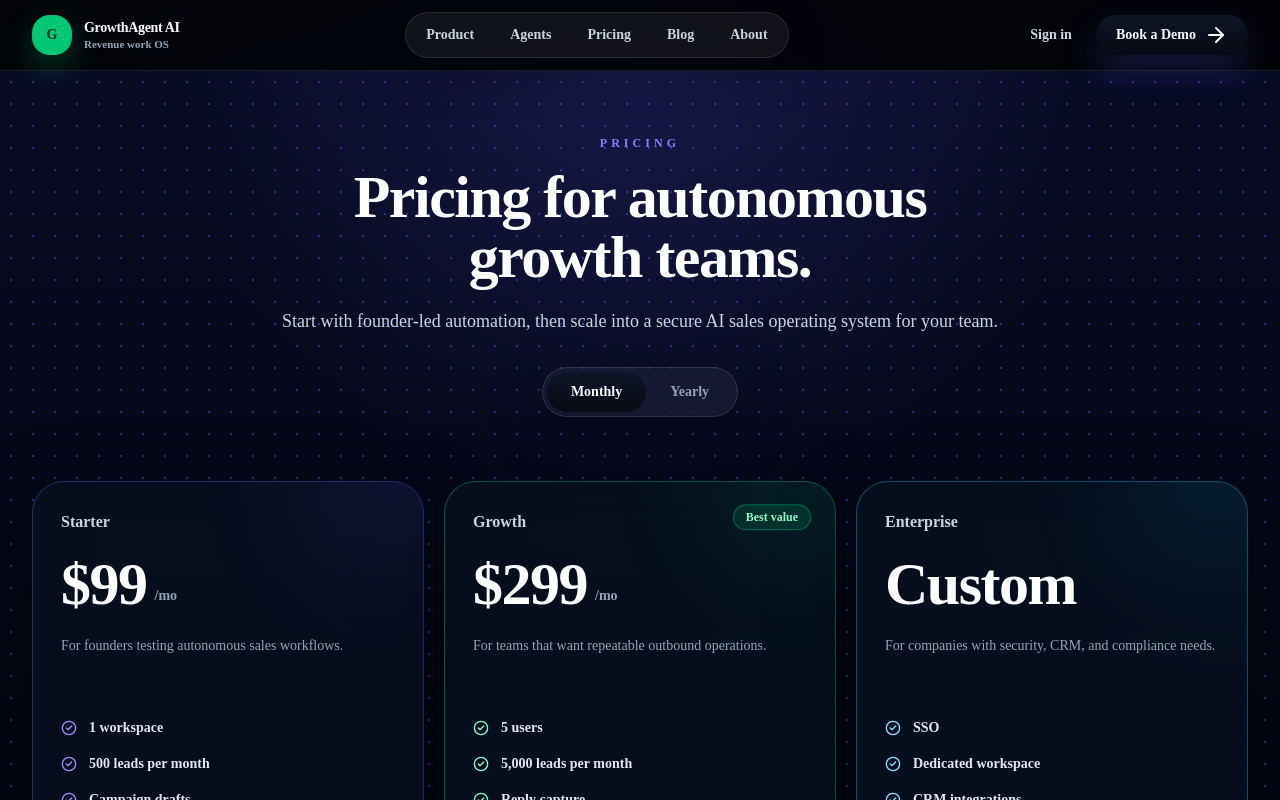
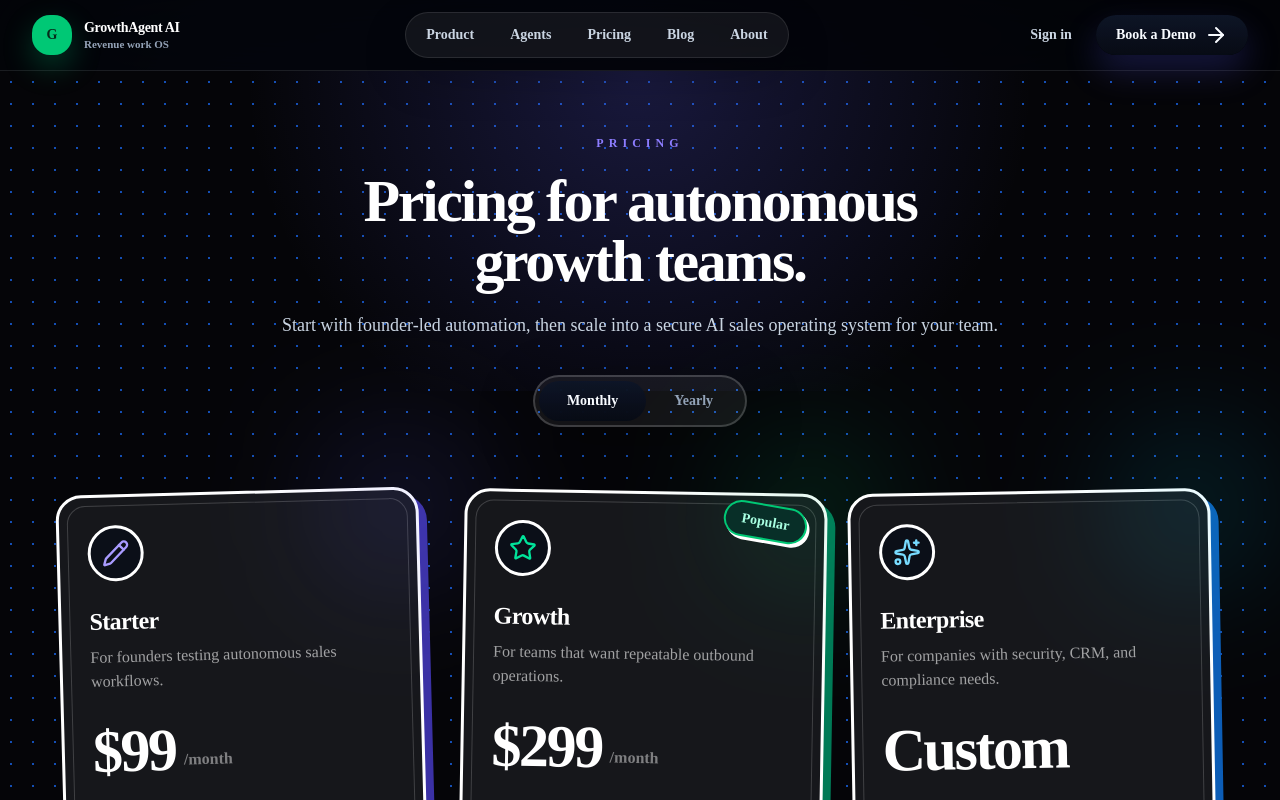
Before and after one commit to minhal-coding/growthagent-ai-site, a Next.js app: page /pricing in a window 1280 px wide. Shown: the top 800 px of the page. Built offline with nearby package versions, Linux system fonts and the light colour scheme.

Commit message:
Make pricing cards hand drawn

```diff
--- a/src/components/ui/pricing-container.tsx
+++ b/src/components/ui/pricing-container.tsx
@@ -1,9 +1,9 @@
 "use client";
 
 import Link from "next/link";
-import { useEffect, useRef, useState } from "react";
-import { animate, motion, useMotionValue, useSpring, useTransform } from "framer-motion";
-import { CheckCircle2, Sparkles } from "lucide-react";
+import { useState } from "react";
+import { motion } from "framer-motion";
+import { Check, Pencil, Sparkles, Star } from "lucide-react";
 
 import { cn } from "@/lib/utils";
 
@@ -29,129 +29,110 @@
 
 const accentStyles = {
   purple: {
-    text: "text-[#9d8cff]",
-    border: "border-[#6161ff]/35",
-    glow: "from-[#6161ff]/30",
-    badge: "border-[#6161ff]/40 bg-[#6161ff]/14 text-[#c7b8ff]",
+    icon: "text-[#a99bff]",
+    badge: "border-[#a99bff] bg-[#211b4a] text-[#ded8ff]",
+    line: "from-[#a99bff] to-[#6161ff]",
+    shadow: "shadow-[8px_8px_0_#3b31a5]",
+    glow: "bg-[#6161ff]/18",
   },
   green: {
-    text: "text-[#8ff8c7]",
-    border: "border-[#00c875]/40",
-    glow: "from-[#00c875]/30",
-    badge: "border-[#00c875]/40 bg-[#00c875]/14 text-[#8ff8c7]",
+    icon: "text-[#00e39a]",
+    badge: "border-[#00c875] bg-[#082f28] text-[#a8ffe1]",
+    line: "from-[#00e39a] to-[#00a96b]",
+    shadow: "shadow-[8px_8px_0_#007a56]",
+    glow: "bg-[#00c875]/18",
   },
   blue: {
-    text: "text-[#8bdfff]",
-    border: "border-[#00d2ff]/35",
-    glow: "from-[#00d2ff]/25",
-    badge: "border-[#00d2ff]/40 bg-[#00d2ff]/12 text-[#8bdfff]",
+    icon: "text-[#77dbff]",
+    badge: "border-[#77dbff] bg-[#07273c] text-[#c5efff]",
+    line: "from-[#77dbff] to-[#1889ff]",
+    shadow: "shadow-[8px_8px_0_#0c5db6]",
+    glow: "bg-[#00d2ff]/16",
   },
 };
 
-function Counter({ from, to }: { from: number; to: number }) {
-  const nodeRef = useRef<HTMLSpanElement>(null);
+const iconByName = {
+  Starter: Pencil,
+  Growth: Star,
+  Enterprise: Sparkles,
+};
 
-  useEffect(() => {
-    const node = nodeRef.current;
-    if (!node) return;
-    const controls = animate(from, to, {
-      duration: 0.7,
-      onUpdate(value) {
-        node.textContent = value.toFixed(0);
-      },
-    });
-    return () => controls.stop();
-  }, [from, to]);
+const rotations = ["md:-rotate-[1.5deg]", "md:rotate-[1deg]", "md:-rotate-[1deg]"];
 
-  return <span ref={nodeRef}>{to}</span>;
-}
-
-function Price({ value, previous }: { value: number | "Custom"; previous: number | "Custom" }) {
-  if (value === "Custom") {
-    return <span>Custom</span>;
-  }
-
-  return (
-    <>
-      $<Counter from={typeof previous === "number" ? previous : value} to={value} />
-    </>
-  );
+function formatPrice(value: number | "Custom") {
+  return value === "Custom" ? "Custom" : `$${value}`;
 }
 
 function PricingCard({ plan, yearly, index }: { plan: PricingPlan; yearly: boolean; index: number }) {
-  const cardRef = useRef<HTMLDivElement>(null);
-  const mouseX = useMotionValue(0);
-  const mouseY = useMotionValue(0);
-  const rotateX = useSpring(useTransform(mouseY, [-0.5, 0.5], [4, -4]), { damping: 18, stiffness: 140 });
-  const rotateY = useSpring(useTransform(mouseX, [-0.5, 0.5], [-4, 4]), { damping: 18, stiffness: 140 });
-  const styles = accentStyles[plan.accent];
+  const accent = accentStyles[plan.accent];
+  const Icon = iconByName[plan.name as keyof typeof iconByName] ?? Sparkles;
   const price = yearly ? plan.yearlyPrice : plan.monthlyPrice;
-  const previousPrice = yearly ? plan.monthlyPrice : plan.yearlyPrice;
 
   return (
     <motion.article
-      ref={cardRef}
-      initial={{ opacity: 0, y: 28 }}
+      initial={{ opacity: 0, y: 24 }}
       whileInView={{ opacity: 1, y: 0 }}
       viewport={{ once: true, margin: "-80px" }}
-      transition={{ delay: index * 0.08, duration: 0.45 }}
-      style={{ rotateX, rotateY, transformPerspective: 1200 }}
-      onMouseMove={(event) => {
-        const rect = cardRef.current?.getBoundingClientRect();
-        if (!rect) return;
-        mouseX.set((event.clientX - (rect.x + rect.width / 2)) / rect.width);
-        mouseY.set((event.clientY - (rect.y + rect.height / 2)) / rect.height);
-      }}
-      onMouseLeave={() => {
-        mouseX.set(0);
-        mouseY.set(0);
-      }}
+      transition={{ delay: index * 0.08, duration: 0.42 }}
+      whileHover={{ y: -8, rotate: 0 }}
       className={cn(
-        "group relative flex min-h-[30rem] flex-col overflow-hidden rounded-[2rem] border bg-[#07111f]/88 p-6 shadow-[0_28px_90px_rgba(0,0,0,0.32)] backdrop-blur-xl sm:p-7",
-        styles.border,
+        "group relative min-h-[31rem] rounded-[1.6rem] border-[3px] border-white bg-[#16171b] p-6 text-white transition duration-300 sm:p-7",
+        "before:absolute before:inset-2 before:rounded-[1.15rem] before:border before:border-white/18 before:content-['']",
+        "after:absolute after:-bottom-2 after:left-7 after:h-[3px] after:w-[calc(100%-3.5rem)] after:rounded-full after:bg-white/80 after:content-['']",
+        "hover:-translate-x-1 hover:-translate-y-1 hover:shadow-[12px_12px_0_#ffffff]",
+        accent.shadow,
+        rotations[index % rotations.length],
       )}
     >
-      <div className={cn("absolute -right-24 -top-24 size-52 rounded-full bg-gradient-to-br to-transparent opacity-70 blur-3xl", styles.glow)} />
+      <div className={cn("absolute -right-14 -top-14 size-36 rounded-full blur-3xl", accent.glow)} />
+      <div className="relative z-10 flex h-full flex-col">
         {plan.isPopular ? (
-        <motion.span
-          animate={{ y: [0, -3, 0] }}
-          transition={{ duration: 2.3, repeat: Infinity }}
-          className={cn("absolute right-6 top-6 rounded-full border px-3 py-1 text-xs font-black", styles.badge)}
+          <div
+            className={cn(
+              "absolute -right-3 -top-5 rotate-[9deg] rounded-full border-2 px-4 py-1.5 text-sm font-black shadow-[3px_3px_0_#ffffff]",
+              accent.badge,
+            )}
           >
-          Best value
-        </motion.span>
+            Popular
+          </div>
         ) : null}
 
-      <div className="relative z-10">
-        <p className="text-base font-black text-slate-300">{plan.name}</p>
-        <div className="mt-5 flex items-end gap-2">
-          <p className="text-5xl font-black tracking-tight text-white sm:text-6xl">
-            <Price value={price} previous={previousPrice} />
-          </p>
-          {price !== "Custom" ? <span className="pb-2 text-sm font-bold text-slate-500">/mo</span> : null}
-        </div>
-        <p className="mt-5 min-h-14 text-sm font-medium leading-6 text-slate-400">{plan.description}</p>
+        <div className={cn("mb-6 flex size-14 items-center justify-center rounded-full border-[3px] border-white bg-[#0b0f18]", accent.icon)}>
+          <Icon className="size-7" />
         </div>
 
-      <div className="relative z-10 mt-7 flex flex-1 flex-col gap-4">
+        <h3 className="text-2xl font-black tracking-tight">{plan.name}</h3>
+        <p className="mt-2 min-h-12 text-base font-medium leading-6 text-white/60">{plan.description}</p>
+
+        <div className="mt-7 flex items-end gap-2">
+          <p className="text-5xl font-black tracking-[-0.04em] sm:text-6xl">{formatPrice(price)}</p>
+          {price !== "Custom" ? <span className="pb-2 text-base font-bold text-white/45">/month</span> : null}
+        </div>
+
+        {yearly && price !== "Custom" ? (
+          <p className="mt-2 text-sm font-black text-[#00e39a]">Annual discount applied</p>
+        ) : null}
+
+        <div className={cn("my-7 h-[3px] rounded-full bg-gradient-to-r", accent.line)} />
+
+        <div className="flex flex-1 flex-col gap-4">
           {plan.features.map((feature) => (
-          <motion.div
-            key={feature}
-            whileHover={{ x: 4 }}
-            className="flex items-center gap-3 text-sm font-black text-slate-200"
-          >
-            <CheckCircle2 className={cn("size-4", styles.text)} />
+            <div key={feature} className="flex items-center gap-3 text-base font-black text-white/86">
+              <span className="flex size-6 shrink-0 items-center justify-center rounded-full border-2 border-white">
+                <Check className="size-3.5" />
+              </span>
               {feature}
-          </motion.div>
+            </div>
           ))}
         </div>
 
         <Link
           href="/contact"
-        className="relative z-10 mt-8 inline-flex min-h-12 items-center justify-center rounded-full bg-white px-5 text-sm font-black text-slate-950 transition hover:-translate-y-0.5 hover:bg-[#f4f7fb]"
+          className="mt-8 inline-flex min-h-12 w-full items-center justify-center rounded-xl border-[3px] border-white bg-white px-5 text-base font-black text-[#0b0f18] shadow-[4px_4px_0_#5d6472] transition hover:-translate-x-0.5 hover:-translate-y-0.5 hover:shadow-[7px_7px_0_#5d6472]"
         >
           {plan.cta ?? "Book a Demo"}
         </Link>
+      </div>
     </motion.article>
   );
 }
@@ -167,46 +148,40 @@
   const [yearly, setYearly] = useState(false);
 
   return (
-    <section className={cn("relative overflow-hidden px-4 py-16 sm:px-6 lg:px-8", className)}>
-      <div className="absolute inset-0 bg-[radial-gradient(circle_at_50%_0%,rgba(97,97,255,0.16),transparent_38%),linear-gradient(180deg,#080b24_0%,#020611_62%)]" />
-      <div className="absolute inset-0 opacity-50 [background-image:radial-gradient(#1b6fff_1px,transparent_1px)] [background-size:22px_22px]" />
+    <section className={cn("relative overflow-x-clip px-4 py-16 sm:px-6 lg:px-8", className)}>
+      <div className="absolute inset-0 bg-[#050508]" />
+      <div className="absolute inset-0 opacity-70 [background-image:radial-gradient(#1b6fff_1px,transparent_1px)] [background-size:22px_22px]" />
+      <div className="absolute inset-x-0 top-0 h-80 bg-[radial-gradient(circle_at_50%_0%,rgba(97,97,255,0.22),transparent_55%)]" />
 
-      <div className="relative z-10 mx-auto max-w-7xl">
+      <div className="relative z-10 mx-auto w-full max-w-6xl">
         <div className="mx-auto max-w-4xl text-center">
-          <p className="text-xs font-black uppercase tracking-[0.34em] text-[#8d7dff]">{eyebrow}</p>
-          <h2 className="mt-4 text-balance text-4xl font-black tracking-tight text-white sm:text-5xl lg:text-6xl">
+          <p className="text-xs font-black uppercase tracking-[0.42em] text-[#8d7dff]">{eyebrow}</p>
+          <h2 className="mx-auto mt-5 max-w-3xl text-balance text-4xl font-black tracking-[-0.04em] text-white sm:text-5xl lg:text-6xl">
             {title}
           </h2>
           <p className="mx-auto mt-5 max-w-3xl text-base font-medium leading-7 text-slate-300 sm:text-lg">{subtitle}</p>
         </div>
 
-        <div className="mt-8 flex justify-center">
-          <div className="inline-flex rounded-full border border-white/12 bg-white/[0.05] p-1 shadow-[0_18px_60px_rgba(0,0,0,0.28)] backdrop-blur">
+        <div className="mt-9 flex justify-center">
+          <div className="inline-flex rounded-full border-2 border-white/18 bg-white/[0.06] p-1 shadow-[0_18px_60px_rgba(0,0,0,0.28)]">
             <button
               type="button"
               onClick={() => setYearly(false)}
-              className={cn("min-h-10 rounded-full px-6 text-sm font-black transition", !yearly ? "bg-white text-slate-950" : "text-slate-400 hover:text-white")}
+              className={cn("min-h-10 rounded-full px-7 text-sm font-black transition", !yearly ? "bg-white text-slate-950" : "text-slate-400 hover:text-white")}
             >
               Monthly
             </button>
             <button
               type="button"
               onClick={() => setYearly(true)}
-              className={cn("min-h-10 rounded-full px-6 text-sm font-black transition", yearly ? "bg-white text-slate-950" : "text-slate-400 hover:text-white")}
+              className={cn("min-h-10 rounded-full px-7 text-sm font-black transition", yearly ? "bg-white text-slate-950" : "text-slate-400 hover:text-white")}
             >
               Yearly
             </button>
           </div>
         </div>
 
-        {yearly ? (
-          <motion.p initial={{ opacity: 0, y: 8 }} animate={{ opacity: 1, y: 0 }} className="mt-4 text-center text-sm font-black text-[#8ff8c7]">
-            <Sparkles className="mr-1 inline size-4" />
-            Save 20% with annual billing
-          </motion.p>
-        ) : null}
-
-        <div className={cn("mt-12 grid gap-5 lg:grid-cols-3", compact ? "lg:mt-10" : "lg:mt-16")}>
+        <div className={cn("mt-14 grid grid-cols-1 gap-8 md:grid-cols-3 md:items-stretch", compact ? "lg:mt-10" : "lg:mt-16")}>
           {plans.map((plan, index) => (
             <PricingCard key={plan.name} plan={plan} yearly={yearly} index={index} />
           ))}
```
Lines whose indentation alone changed are shown as unchanged.
